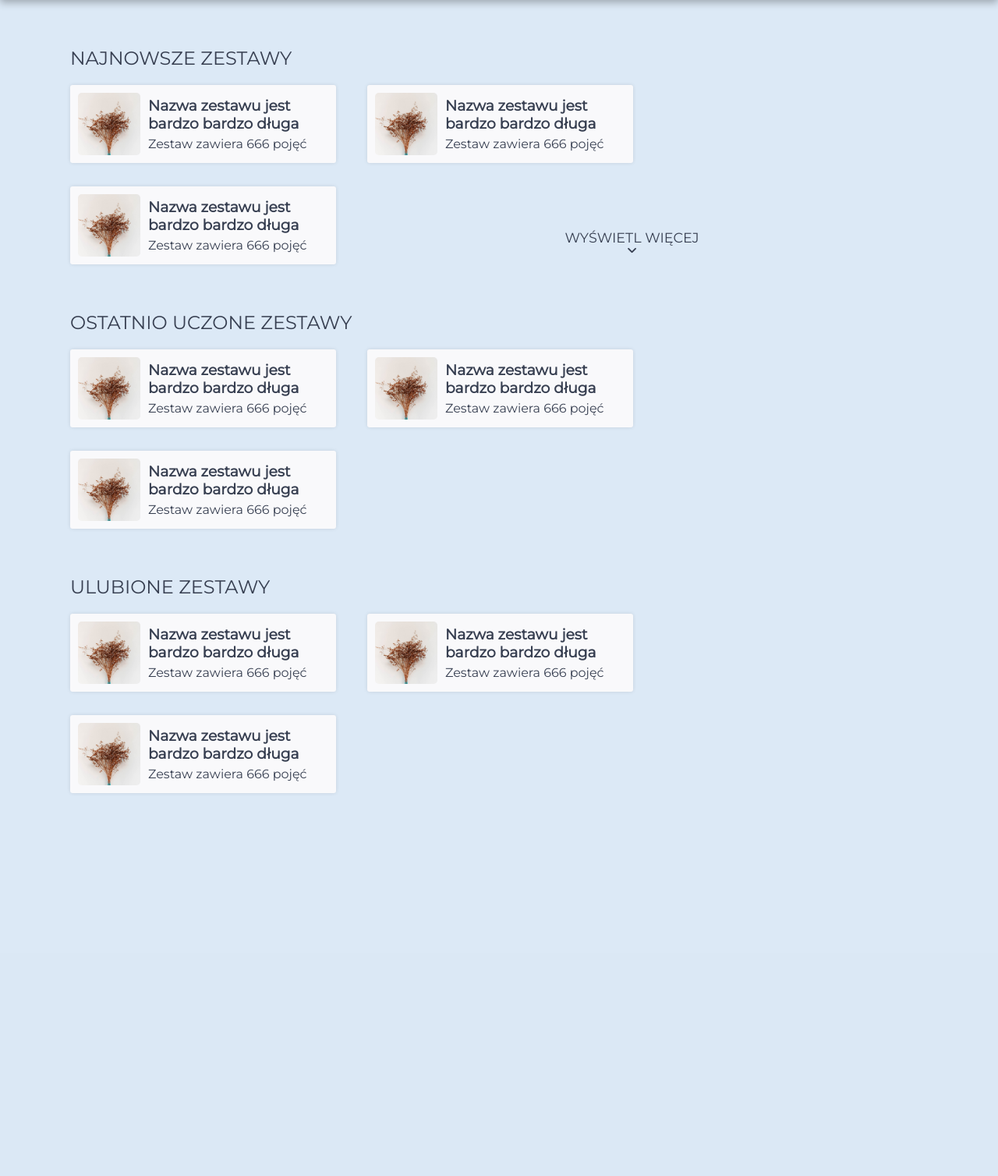
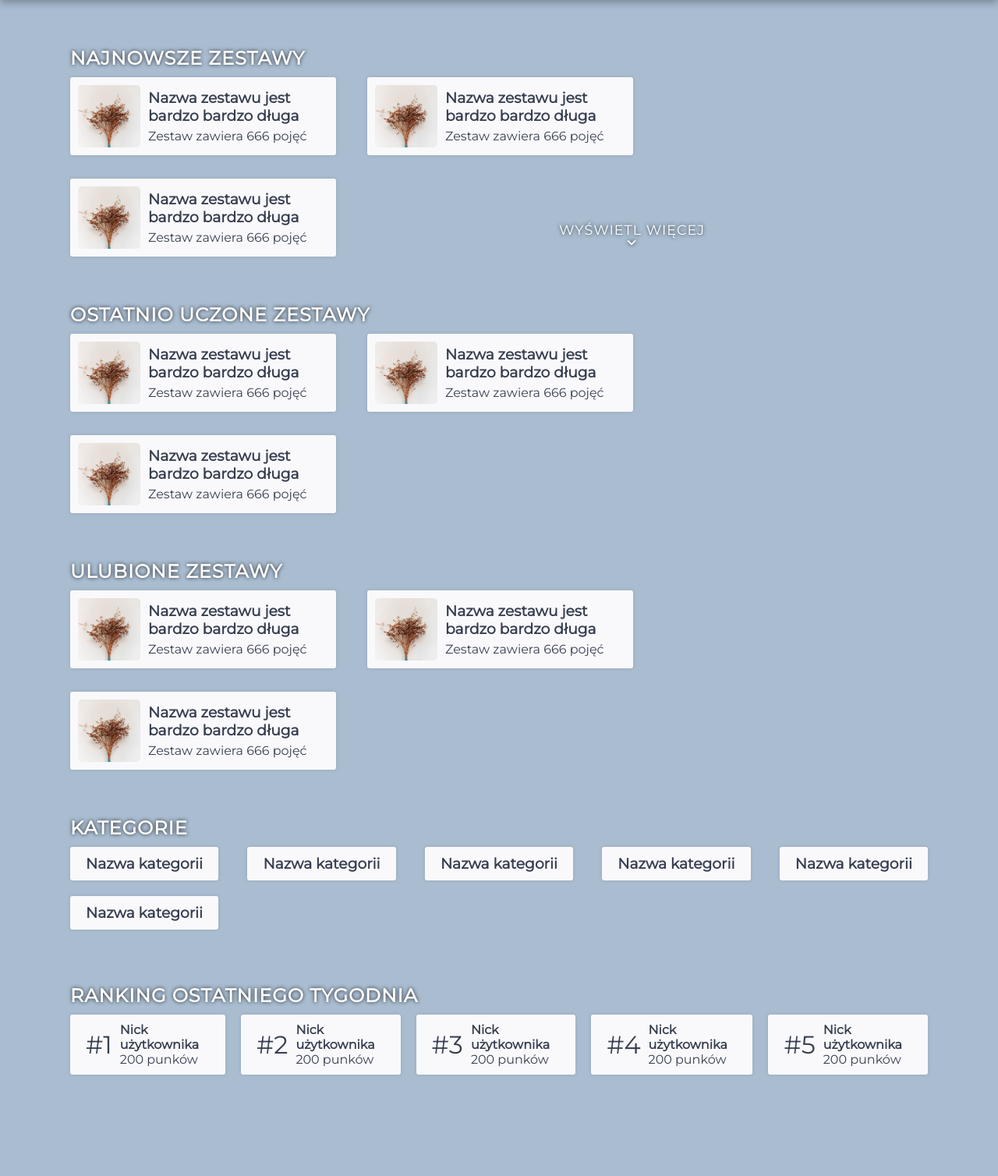
Before and after one commit to AdrianKokot/pai-cogni-linga, a PHP site: page /main.html in a window 1280 px wide. Shown: the part 48-1556 px from the top of the page at 78% size. Before the commit the page ends 1065 px from the top, so only its background shows below. Run offline with PHP 8.4, Linux system fonts and the light colour scheme; some libraries are stand-ins or nearby versions.

```diff
--- a/css/main.css
+++ b/css/main.css
@@ -8,7 +8,7 @@
 }
 
 :root {
-    --primary-color: #373F51;
+    --first-color: #373F51;
     --second-color: #A9BCD0;
     --third-color: #DCE9F6;
     --fourth-color: #f9f9fb;
@@ -16,7 +16,7 @@
 }
 
 html {
-    color: var(--primary-color);
+    color: var(--first-color);
     font-size: 16px;
     font-family: 'Montserrat', sans-serif;
 }
@@ -54,7 +54,7 @@ html {
 }
 
 body {
-    background-color: var(--primary-color);
+    background-color: var(--first-color);
 }
 
 #page-nav {
@@ -63,7 +63,7 @@ body {
     top: 0;
     left:0;
     width: 100%;
-    background-color: var(--primary-color);
+    background-color: var(--first-color);
     color: var(--white-color);
     display: flex;
     justify-content: center;
@@ -89,8 +89,8 @@ body {
     display: flex;
     flex-direction: column;
     padding: 50px 5px;
-    background-color: var(--primary-color);
-    color: var(--second-color);
+    background-color: var(--first-color);
+    color: var(--white-color);
     transform: translateX(-150px);
     transition: .3s;
 }
@@ -113,7 +113,8 @@ body {
 }
 
 #aside-nav ul li:hover {
-    color: var(--white-color);
+    color: var(--third-color);
+    text-shadow: 0px 0px 5px rgba(255, 255, 255, 0.4);
 }
 
 #aside-nav ul li .icon {
@@ -145,7 +146,7 @@ body {
     visibility: hidden;
     top: 30px;
     right: -10px;
-    color: var(--primary-color);
+    color: var(--first-color);
     background-color: var(--white-color);
     opacity: 0;
     padding: 10px 10px;
@@ -274,7 +275,7 @@ body > section > section > :first-child {
 
 #cogni-functions {
     color: var(--white-color);
-    background-color: var(--primary-color);
+    background-color: var(--first-color);
     padding-top: 40px;
     padding-bottom: 60px;
 }
@@ -297,19 +298,35 @@ a:hover {
     cursor: pointer;
 }
 
-#app-panel {
-    background-color: var(--third-color);
+#app-panel, #login-form {
+    background-color: var(--second-color);
     min-height: 94vh;
     margin: auto;
-    padding: 60px 45px 145px;
+    padding: 60px 45px;
     display: flex;
     flex-direction: column;
+}
+
+#login-form {
+    flex-direction: row;
+    justify-content: center;
+    align-items: center;
+}
+
+#login-form form {
+    display: flex;
+    flex-direction: column;
+    align-items: center;
+}
+
+#login-form form input {
+    display: block;
 }
 
 #app-panel #recent {
     display: flex;
     flex-wrap: wrap;
-    /* justify-content: ; */
+    padding-top: 10px;
 }
 
 .flash-prev {
@@ -320,9 +337,7 @@ a:hover {
     box-shadow: 0px 0px 5px rgba(0, 0, 0, 0.1);
     padding: 10px;
     width: 100%;
-    /* max-width: 500px; */
-    flex-basis: calc(31%);
-    /* margin-top: 20px; */
+    flex-basis: 31%;
     margin-bottom: 30px;
 
 }
@@ -341,7 +356,6 @@ a:hover {
     overflow: hidden;
     border-radius: 5px;
     margin-right: 5px;
-    /* border: 2px solid var(--second-color); */
 }
 
 .flash-prev .flash-img img {
@@ -363,10 +377,6 @@ a:hover {
     margin-bottom: 5px;
 }
 
-.flash-prev .flash-description .flash-count {
-
-}
-
 .flash-prev .flash-description .flash-autor {
     height: 50px;
 }
@@ -375,14 +385,13 @@ a:hover {
     height: 100%;
 }
 
-.flash-prev .flash-description .flash-autor span {
-
-}
-
 h2 {
     text-transform: uppercase;
     font-weight: 300;
-    margin-bottom: 20px;
+    color: var(--white-color);
+    text-shadow: 0px 0px 5px rgba(0, 0, 0, 0.8);
+    font-weight: 800;
+    letter-spacing: 1px;
 }
 
 h2.load-more {
@@ -401,7 +410,6 @@ h2.load-more .icon {
     cursor: pointer;
     font-size: .9rem;
     left:0;
-    /* font-weight: 300; */
     right: 0;
     margin: auto;
     transform: translateY(100%);
@@ -419,3 +427,49 @@ h2.load-more:hover {
 #app-panel article section {
     margin-bottom: 30px;
 }
+
+#categories, #ranking {
+    display: flex;
+    justify-content: space-between;
+    flex-wrap: wrap;
+    margin-right: -10px;
+    margin-left: -10px;
+}
+
+#categories .category-prev {
+    padding: 10px 20px;
+    cursor: pointer;
+}
+
+#ranking {
+    flex-wrap: nowrap;
+}
+
+#ranking .user-prev {
+    padding: 10px 20px 10px 10px;
+    display: flex;
+}
+
+#ranking .user-prev .left {
+    padding: 0 10px;
+    display: flex;
+    justify-content: center;
+    align-items: center;
+    font-size: 2rem;
+}
+
+#ranking .user-prev .right {
+    display: flex;
+    flex-direction: column;
+}
+
+#categories, #ranking {
+    padding-bottom: 30px;
+}
+
+.user-prev, .category-prev {
+    background-color: var(--fourth-color);
+    border-radius: 3px;
+    box-shadow: 0px 0px 5px rgba(0, 0, 0, 0.1);
+    margin: 10px;
+}
--- a/main.html
+++ b/main.html
@@ -143,6 +143,70 @@
                                     </div>
                             </section>
                     </section>
+                    <section>
+                            <h2>Kategorie</h2>
+                            <section id="categories">
+                                <div class="category-prev">
+                                    <h3>Nazwa kategorii</h3>
+                                </div>
+                                <div class="category-prev">
+                                    <h3>Nazwa kategorii</h3>
+                                </div>
+                                <div class="category-prev">
+                                    <h3>Nazwa kategorii</h3>
+                                </div>
+                                <div class="category-prev">
+                                    <h3>Nazwa kategorii</h3>
+                                </div>
+                                <div class="category-prev">
+                                    <h3>Nazwa kategorii</h3>
+                                </div>
+                                <div class="category-prev">
+                                    <h3>Nazwa kategorii</h3>
+                                </div>
+                            </section>
+                    </section>
+                    <section>
+                            <h2>Ranking ostatniego tygodnia</h2>
+                            <section id="ranking">
+                                <div class="user-prev">
+                                    <span class="left">#1</span>
+                                    <span class="right">
+                                        <strong>Nick użytkownika</strong>
+                                        <span>200 punków</span>
+                                    </span>
+                                </div>
+                                <div class="user-prev">
+                                    <span class="left">#2</span>
+                                    <span class="right">
+                                        <strong>Nick użytkownika</strong>
+                                        <span>200 punków</span>
+                                    </span>
+                                </div>
+                                <div class="user-prev">
+                                    <span class="left">#3</span>
+                                    <span class="right">
+                                        <strong>Nick użytkownika</strong>
+                                        <span>200 punków</span>
+                                    </span>
+                                </div>
+                                <div class="user-prev">
+                                    <span class="left">#4</span>
+                                    <span class="right">
+                                        <strong>Nick użytkownika</strong>
+                                        <span>200 punków</span>
+                                    </span>
+                                </div>
+                                <div class="user-prev">
+                                    <span class="left">#5</span>
+                                    <span class="right">
+                                        <strong>Nick użytkownika</strong>
+                                        <span>200 punków</span>
+                                    </span>
+                                </div>
+
+                            </section>
+                    </section>
             </article>
         </section>
     </section>
```
Also changed, not shown: login.html (added, +57 -0 lines).
